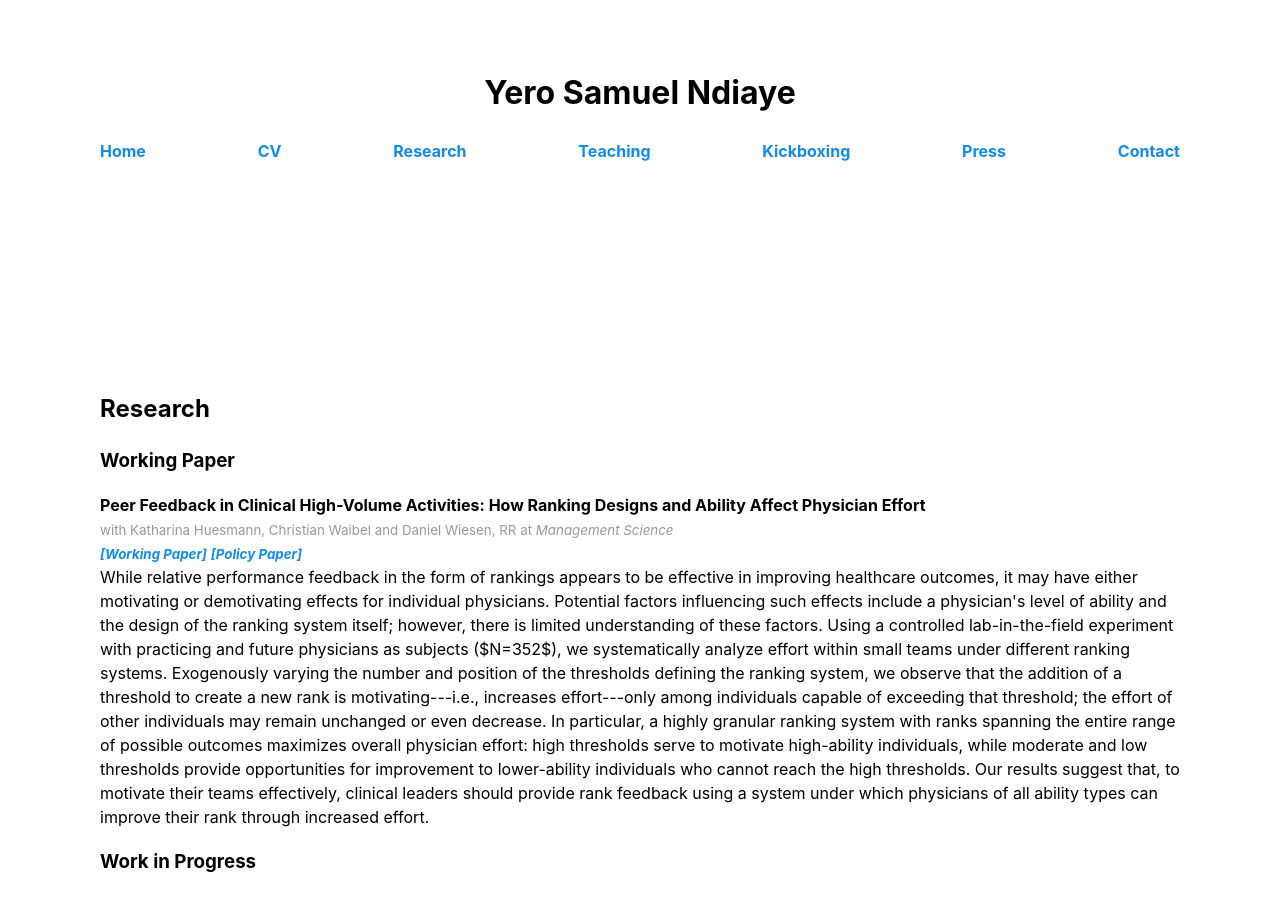
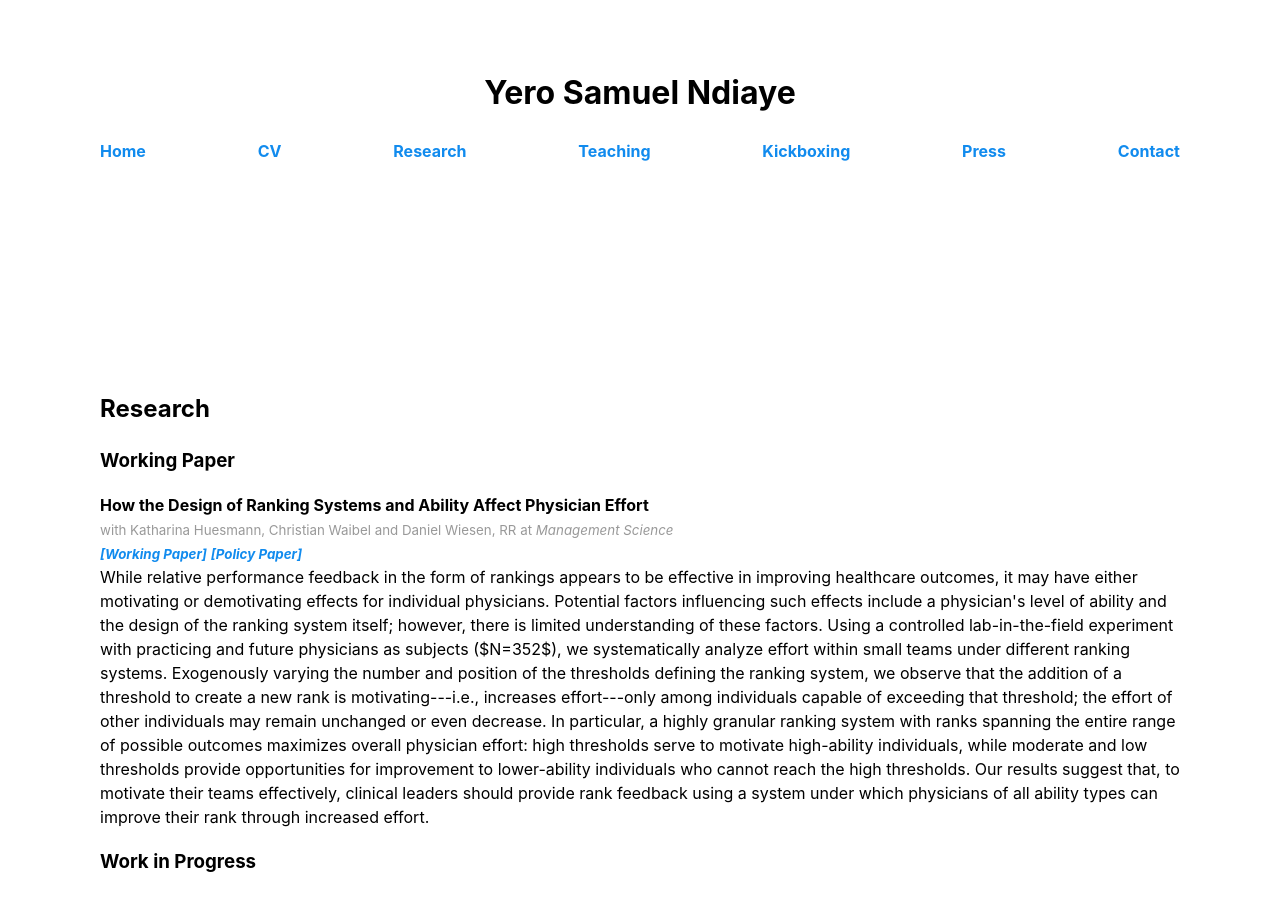
Before and after one commit to yerondiaye/yerondiaye.github.io, a Jekyll site: the page research.html, which Jekyll copies as it is, in a window 1280 px wide and 900 px high. Built offline with Jekyll 4.4.1, drawn with Linux system fonts in a browser that asks for light colours.

Commit message:
Update research.html

```diff
--- a/research.html
+++ b/research.html
@@ -26,7 +26,7 @@
             <h2>Research</h2>
 
             <h3>Working Paper</h3>
-<p><b>Peer Feedback in Clinical High-Volume Activities: How Ranking Designs and Ability Affect Physician Effort</b></br>
+<p><b>How the Design of Ranking Systems and Ability Affect Physician Effort</b></br>
 <small>with Katharina Huesmann, Christian Waibel and Daniel Wiesen, RR at <i>Management Science</i></small></br>
 <small><i><a href="https://papers.ssrn.com/sol3/papers.cfm?abstract_id=4798100">[Working Paper]</a></i> <i><a href="../Impuls_Ranking.pdf">[Policy Paper]</a></i></br></small>
 While relative performance feedback in the form of rankings appears to be effective in improving healthcare outcomes, it may have either motivating or demotivating effects for individual physicians. Potential factors influencing such effects include a physician's level of ability and the design of the ranking system itself; however, there is limited understanding of these factors. Using a controlled lab-in-the-field experiment with practicing and future physicians as subjects ($N=352$), we systematically analyze effort within small teams under different ranking systems. Exogenously varying the number and position of the thresholds defining the ranking system, we observe that the addition of a threshold to create a new rank is motivating---i.e., increases effort---only among individuals capable of exceeding that threshold; the effort of other individuals may remain unchanged or even decrease. In particular, a highly granular ranking system with ranks spanning the entire range of possible outcomes maximizes overall physician effort: high thresholds serve to motivate high-ability individuals, while moderate and low thresholds provide opportunities for improvement to lower-ability individuals who cannot reach the high thresholds. Our results suggest that, to motivate their teams effectively, clinical leaders should provide rank feedback using a system under which physicians of all ability types can improve their rank through increased effort.
```
